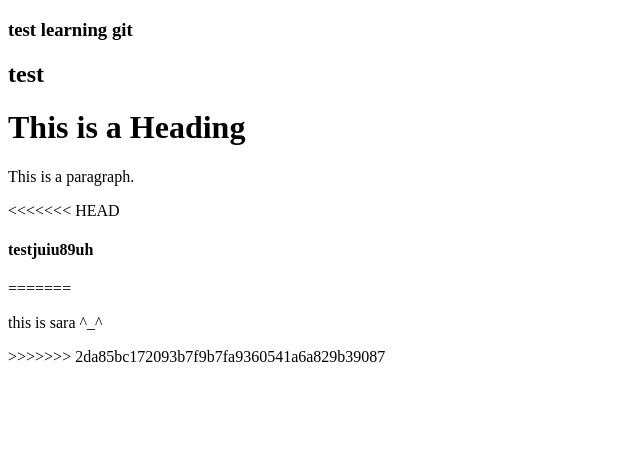
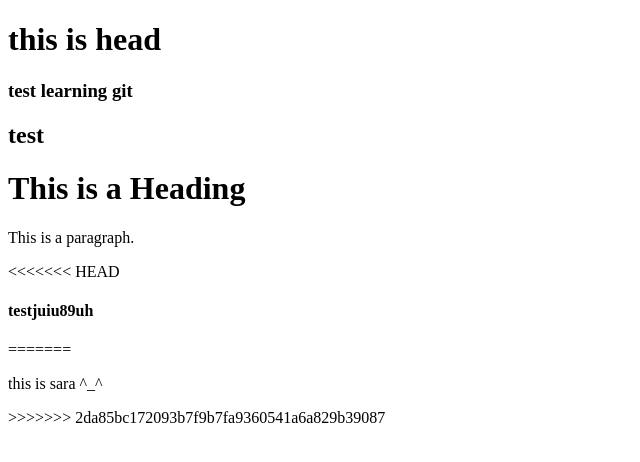
Before and after one commit to maryamautomne/test_git, a website: page index.html in a window 1280 px wide. Shown: the whole page, without its empty margins (0-640 px from the left). Drawn offline with Linux system fonts and the light colour scheme.

Commit message:
Update index.html
add h1 to file

```diff
--- a/index.html
+++ b/index.html
@@ -4,6 +4,9 @@
 <title>Page Title</title>
 </head>
 <body>
+  <h1>
+    this is head
+  </h1>
 <h3>
   test learning git
 </h3>
```
